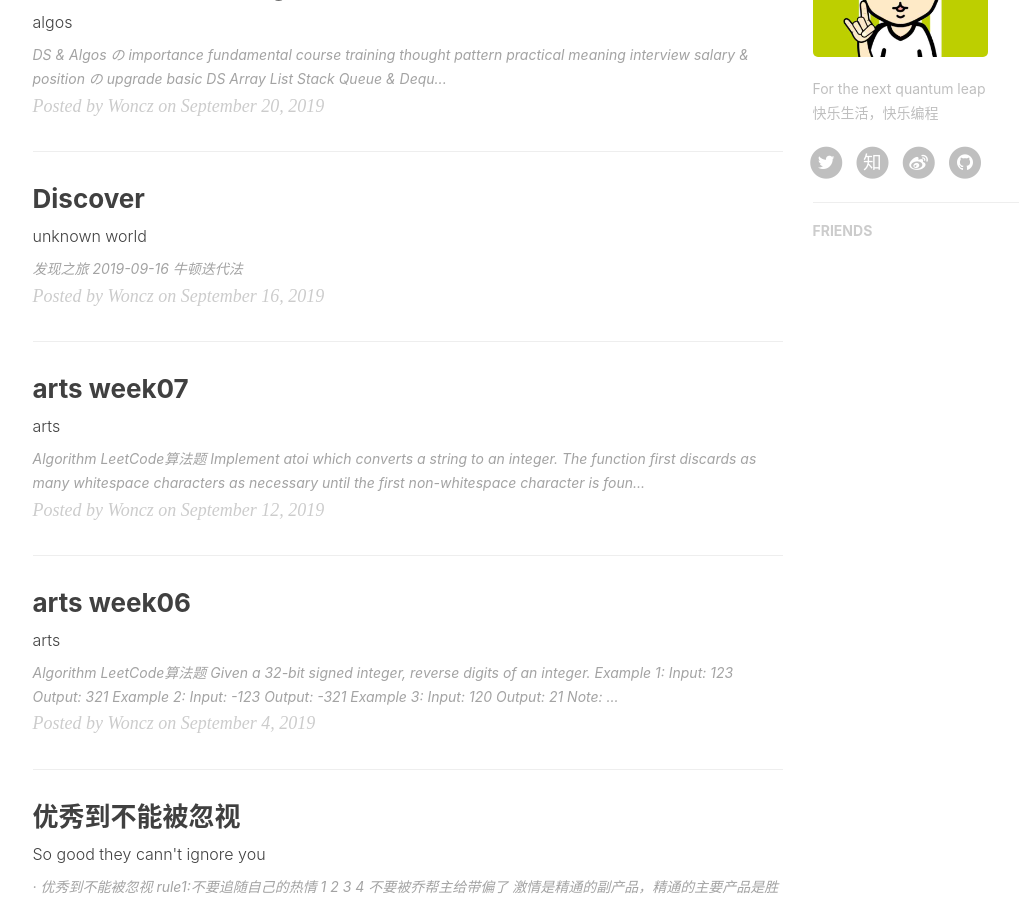
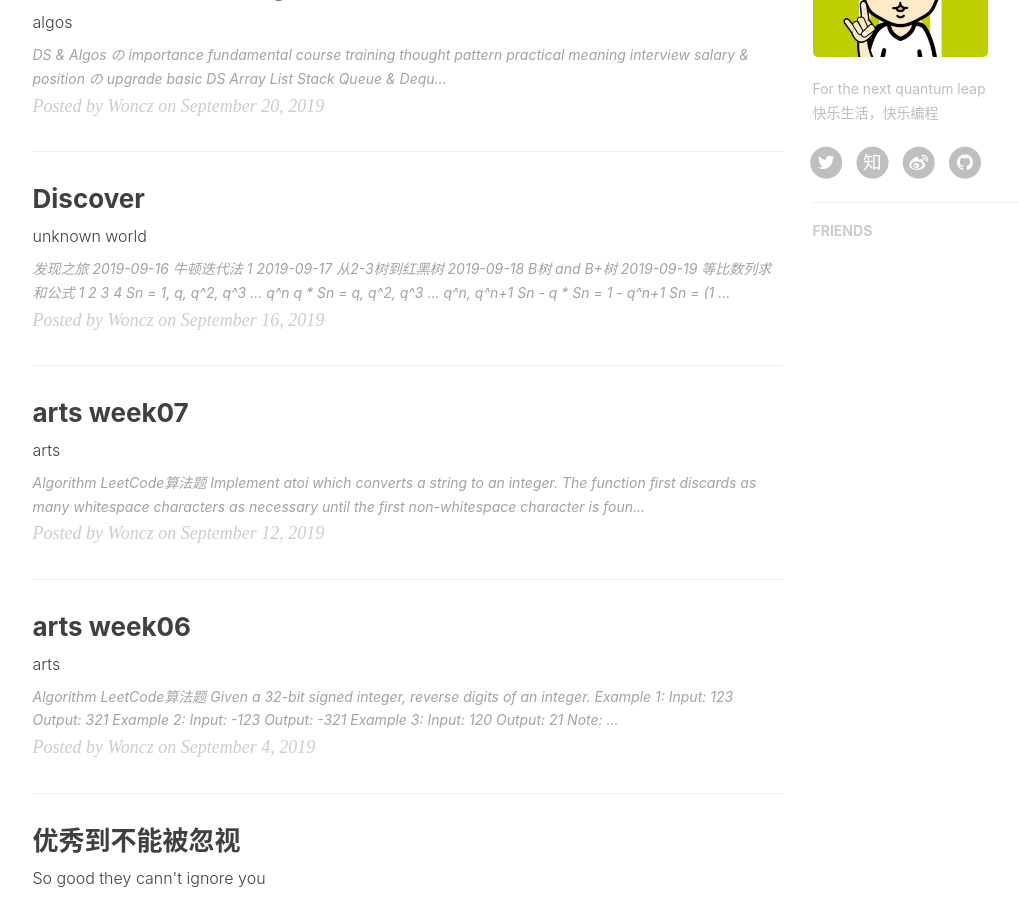
Before and after one commit to woncz/woncz.github.io, a Jekyll site: the page built from index.html, in a window 1280 px wide and 900 px high, scrolled down 713 px. Shown: the whole window, without its empty margins (135-1154 px from the left). Built offline with Jekyll 4.4.1, drawn with Linux system fonts in a browser that asks for light colours; nearby versions of some CDN libraries; the list of posts is cut into pages by our own code; comment, search, counter and statistics services are not loaded.

Commit message:
update everyday's ask of discovery

````diff
--- a/_posts/2019-09-16-Discover.md
+++ b/_posts/2019-09-16-Discover.md
@@ -14,3 +14,18 @@ tags:
 ## 发现之旅
 
 #### 2019-09-16 牛顿迭代法
+```
+
+```
+
+#### 2019-09-17 从2-3树到红黑树
+
+#### 2019-09-18 B树 and B+树
+
+#### 2019-09-19 等比数列求和公式
+```
+Sn = 1, q, q^2, q^3 ... q^n
+q * Sn = q, q^2, q^3 ... q^n, q^n+1
+Sn - q * Sn = 1 - q^n+1
+Sn = (1 - q^n+1) / (1 - q) 其中 q != 1
+```
````
